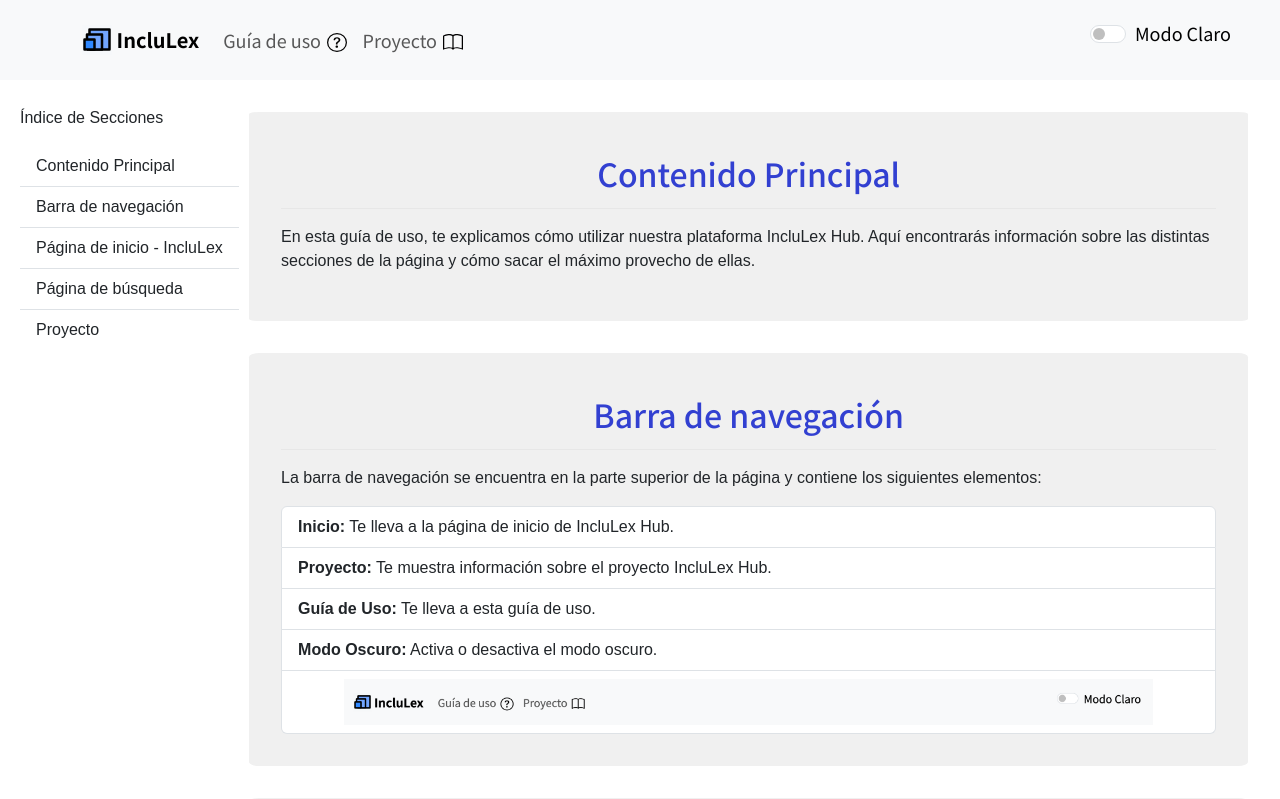
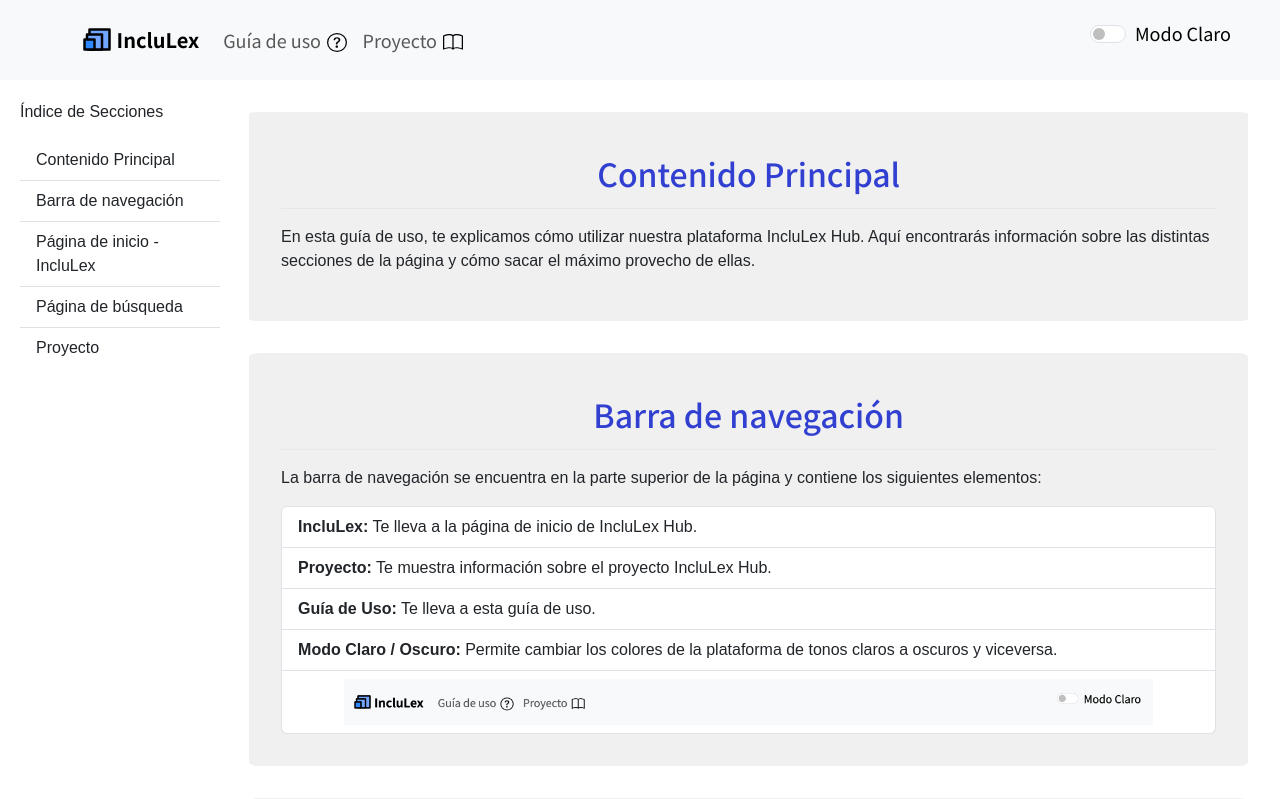
Before and after one commit to juliassanchez/Inclulex, a React (Vite) app in the folder frontend/: page /guia-uso in a window 1280 px wide. Shown: the top 799 px of the page. Built offline with nearby package versions, Linux system fonts and the light colour scheme.

Commit message:
índice fixed

```diff
--- a/frontend/src/API.js
+++ b/frontend/src/API.js
@@ -1,5 +1,5 @@
-const SERVER_URL = 'http://127.0.0.1:3000/api';
-// const SERVER_URL = 'http://10.117.129.37:3000/api';
+// const SERVER_URL = 'http://127.0.0.1:3000/api';
+const SERVER_URL = 'http://10.117.129.37:3000/api';
 const obtenerPictograma = async (palabra) => {
   try {
     const respuestaIds = await fetch(`https://api.arasaac.org/v1/pictograms/es/search/${palabra}`);
--- a/frontend/src/App.css
+++ b/frontend/src/App.css
@@ -336,3 +336,15 @@
   font-family: 'Gotham', sans-serif;
   font-weight: bold;
 }
+
+.fixed-index {
+  position: fixed;
+  top: 10%;
+  left: 0;
+  bottom: 0; /* Hace que el índice fijo ocupe toda la altura disponible */
+  overflow-y: auto; /* Agrega barras de desplazamiento vertical si es necesario */
+  padding: 20px; /* Ajusta según tus necesidades */
+  width: 30vh; /* Ancho inicial del índice */
+  background-color: white; /* Ajusta el color de fondo según tu diseño */
+  z-index: 999; /* Ajusta según necesites */
+}
--- a/frontend/src/components/GuiaUso.jsx
+++ b/frontend/src/components/GuiaUso.jsx
@@ -26,7 +26,7 @@
                                 <p>La barra de navegación se encuentra en la parte superior de la página y contiene los siguientes elementos:</p>
                                 <ListGroup>
                                     <ListGroupItem>
-                                        <strong>Inicio:</strong> Te lleva a la página de inicio de IncluLex Hub.
+                                        <strong>IncluLex:</strong> Te lleva a la página de inicio de IncluLex Hub.
                                     </ListGroupItem>
                                     <ListGroupItem>
                                         <strong>Proyecto:</strong> Te muestra información sobre el proyecto IncluLex Hub.
@@ -35,7 +35,7 @@
                                         <strong>Guía de Uso:</strong> Te lleva a esta guía de uso.
                                     </ListGroupItem>
                                     <ListGroupItem>
-                                        <strong>Modo Oscuro:</strong> Activa o desactiva el modo oscuro.
+                                        <strong>Modo Claro / Oscuro:</strong> Permite cambiar los colores de la plataforma de tonos claros a oscuros y viceversa.
                                     </ListGroupItem>
                                     <ListGroupItem>
                                         <Row className="justify-content-center">
@@ -115,7 +115,7 @@
 
 const SectionIndex = ({ scrollToSection }) => {
     return (
-      <div style={{ position: 'fixed', paddingLeft: '20px', width: 'auto', paddingTop: '2%'}}>
+      <div className='fixed-index'>
         <p>Índice de Secciones</p>
         <ListGroup variant="flush">
             <ListGroupItem action onClick={() => scrollToSection('contenido-principal')} className='list-item'>Contenido Principal</ListGroupItem>
```
